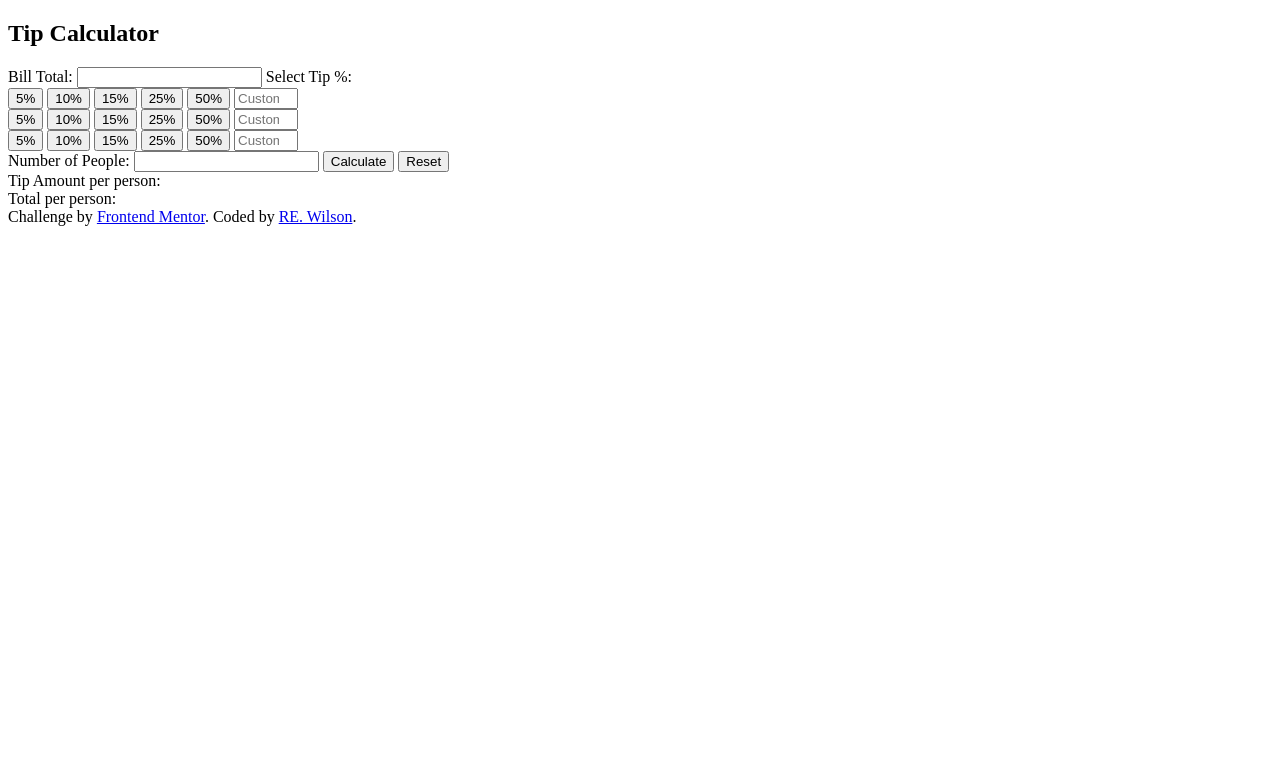
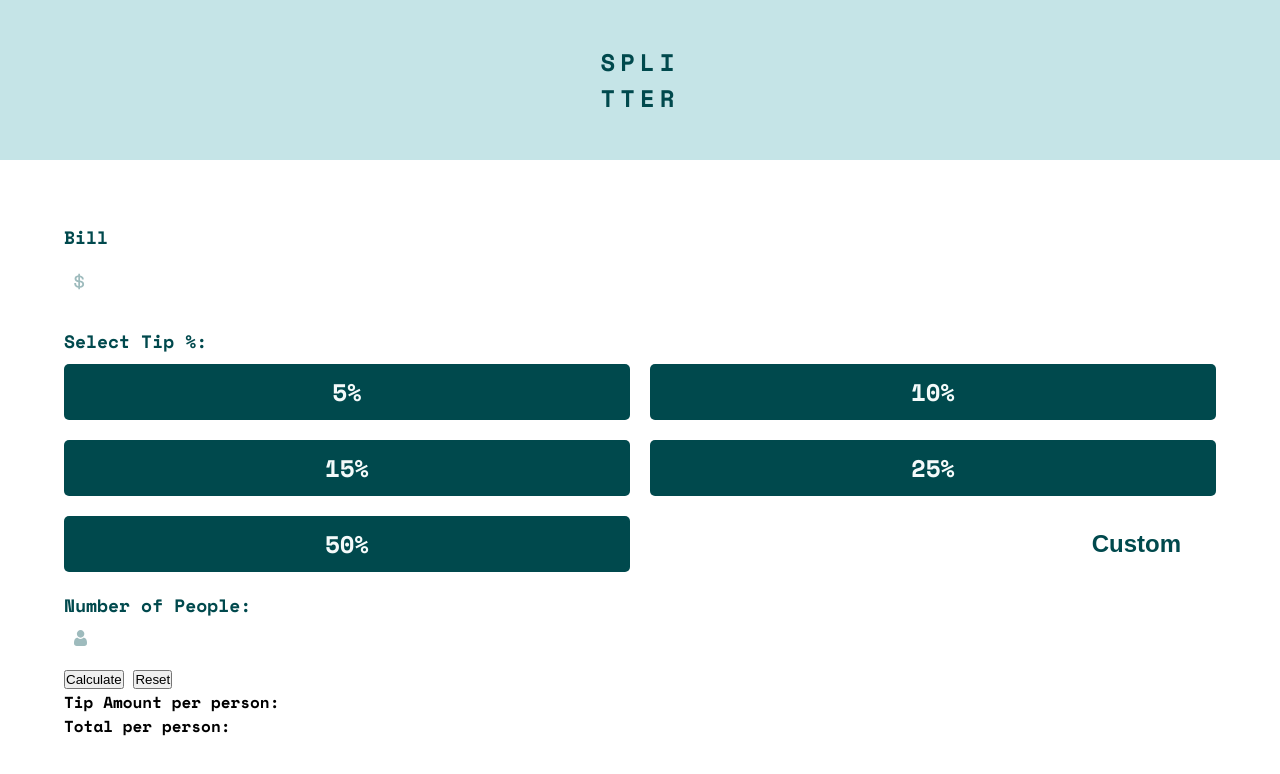
Before and after one commit to jeremyoduromanu/tip-calculator-app, a plain HTML site: page index.html in a window 1280 px wide. Drawn offline with nearby package versions, Linux system fonts and the light colour scheme.

Commit message:
writing css to calculate section

```diff
--- a/index.html
+++ b/index.html
@@ -10,19 +10,28 @@
   <link rel="preconnect" href="https://fonts.googleapis.com">
   <link rel="preconnect" href="https://fonts.gstatic.com" crossorigin>
   <link href="https://fonts.googleapis.com/css2?family=Space+Mono:wght@700&display=swap" rel="stylesheet">
-
+  <link rel="stylesheet" href="styles.css">
   <title>Frontend Mentor | Tip calculator app</title>
 
 </head>
 
 <body>
 
-  <div>
-    <h2 class="title__app">Tip Calculator</h2>
-    <label for="bill-total" class="input__label--billTotal">Bill Total:</label>
+  <div class="app-title">
+    <h1 class="title__app">SPLI<br>TTER</h1>
+  </div>
+  <main class="main-container">
+    <div class="bill-container">
+      <label for="bill-total" class="input__label--billTotal bill-total">Bill</label>
+      <div class="bill-input">
+        <div class="bill-img">
+          <img src="./images/icon-dollar.svg" alt="">
+        </div>
         <input type="number" id="bill-total">
-
-    <label for="tip-percentage" class="input__label--tipPercentage">Select Tip %:</label>
+      </div>
+    </div>
+    <div class="tip-container">
+      <label for="tip-percentage" class="input__label--tipPercentage tip-label">Select Tip %:</label>
       <div class="tip-percentage">
         <button value="0.05" class="button5">5%</button>
         <button value="0.1" class="button1">10%</button>
@@ -31,35 +40,22 @@
         <button value="0.5" class="button50">50%</button>
         <input type="number" min="0" max="100" step="1" placeholder="Custom">
       </div>
-
-
-    <div class="tip-percentage">
-      <button value="0.05" class="button5">5%</button>
-      <button value="0.1" class="button1">10%</button>
-      <button value="0.15" class="button15">15%</button>
-      <button value="0.25" class="button25">25%</button>
-      <button value="0.5" class="button50">50%</button>
-      <input type="number" min="0" max="100" step="1" placeholder="Custom">
     </div>
 
 
-    <div class="tip-percentage">
-      <button value="0.05" class="button5">5%</button>
-      <button value="0.1" class="button1">10%</button>
-      <button value="0.15" class="button15">15%</button>
-      <button value="0.25" class="button25">25%</button>
-      <button value="0.5" class="button50">50%</button>
-      <input type="number" min="0" max="100" step="1" placeholder="Custom">
-    </div>
-
-
-    <div id="custom-tip" style="display:none;">
+    <div class="people-container">
+      <!-- <div id="custom-tip" style="display:none;" class="custom-tip">
         <label for="custom-tip-percentage" class="input__label--customTipPercentage">Custom Tip %:</label>
         <input type="number" id="custom-tip-percentage" value="0">
+      </div> -->
+
+      <label for="num-people" class="input__label--numberOfPeople num-people">Number of People:</label>
+      <div class="people-input">
+        <div class="people-img">
+          <img src="./images/icon-person.svg" alt="">
         </div>
-
-    <label for="num-people" class="input__label--numberOfPeople">Number of People:</label>
         <input type="number" id="num-people">
+      </div>
 
       <button id="calculate-btn">Calculate</button>
       <button id="reset-btn">Reset</button>
@@ -74,12 +70,10 @@
         <span id="total-amount"></span>
       </div>
     </div>
+  </main>
 
 
-  <div class="attribution">
-    Challenge by <a href="https://www.frontendmentor.io?ref=challenge" target="_blank">Frontend Mentor</a>.
-    Coded by <a href="#">RE. Wilson</a>.
-  </div>
+
 </body>
 <script src="./app.js"></script>
 
--- a/styles.css
+++ b/styles.css
@@ -1,3 +1,8 @@
+*{
+  padding: 0;
+  margin: 0;
+}
+
 /* css variables  */
 :root {
   --primary-color: hsl(172, 67%, 45%);
@@ -18,7 +23,143 @@ body {
   padding: 0;
   font-family: 'Space Mono', monospace;
 }
+
+/* working on header  */
+.app-title{
+  height: 20vh;
+  display: flex;
+  justify-content: center;
+  align-items: center;
+  background-color: var(--third-color);
+}
+
+.app-title h1{
+  font-size: 24px;
+  letter-spacing: 5px;
+  color: var(--secondary-color);
+}
+
+.main-container{
+  /* border-radius: px 20px 0 0; */
+  height: 80vh;
+  padding: 5% 5%;
+  border-radius: 20px;
+}
+
+/* bill container  */
+.bill-container{
+  display: flex;
+  flex-direction: column;
+  margin-bottom: 20px;
+}
+
+.bill-container .bill-total{
+  font-size: 18px;
+  margin-bottom: 10px;
+  color: var(--secondary-color);
+}
+
+.bill-input{
+  padding: 10px;
+  display: flex;
+  /* width: 100%; */
+  justify-content: space-between;
+  align-items: center;
+  gap: 60%;
+}
+
+.bill-container .bill-img{
+  width: 10%;
+}
+
+.bill-input input{
+  border: none;
+  font-weight: 700;
+  color: var(--secondary-color);
+  font-size: 24px;
+  width: 30%;
+}
+
+.bill-input input:focus{
+  outline: none;
+}
 /* End of Reset  */
 
-.attribution { font-size: 11px; text-align: center; }
- .attribution a { color: hsl(228, 45%, 44%); }
+/* tip inputting section  */
+.tip-container{
+  padding-bottom: 20px;
+}
+
+.tip-container .tip-label{
+  font-size: 18px;
+  color: var(--secondary-color);
+}
+
+.tip-container .tip-percentage{
+  margin-top: 10px;
+  display: grid;
+  grid-template-columns: 1fr 1fr;
+  grid-template-rows: 1fr 1fr 1fr;
+  gap: 20px;
+}
+
+.tip-container .tip-percentage button{
+  padding: 10px 0px;
+  border-radius: 5px;
+  background-color: var(--secondary-color);
+  border: none;
+  color: var(--fourth-color);
+  font-size: 24px;
+  font-family: inherit;
+  transition: background-color, color .5s ease;
+}
+
+.tip-container .tip-percentage button:hover{
+  background-color: var(--primary-color);
+  color: var(--secondary-color);
+}
+
+.tip-container .tip-percentage input{
+  border: none;
+  text-align: right;
+  padding: 0 20px;
+    font-weight: 700;
+    color: var(--secondary-color);
+    font-size: 24px;
+}
+
+.tip-container .tip-percentage input::placeholder{
+  color: var(--secondary-color);
+  font-family: inherit;
+  font-size: 24px;
+}
+
+.people-container .num-people{
+  color: var(--secondary-color);
+  font-size: 18px;
+}
+
+.people-input{
+  display: flex;
+  justify-content: space-between;
+  /* width: 100%; */
+  padding: 10px;
+  gap: 60%;
+}
+
+.people-input .people-img{
+  width: 10%;
+}
+
+.people-input input {
+  border: none;
+  font-weight: 700;
+  color: var(--secondary-color);
+  font-size: 24px;
+  width: 20%;
+  text-align: right;
+}
+
+.people-input input:focus {
+  outline: none;
+}
```
Lines whose indentation alone changed are shown as unchanged.
